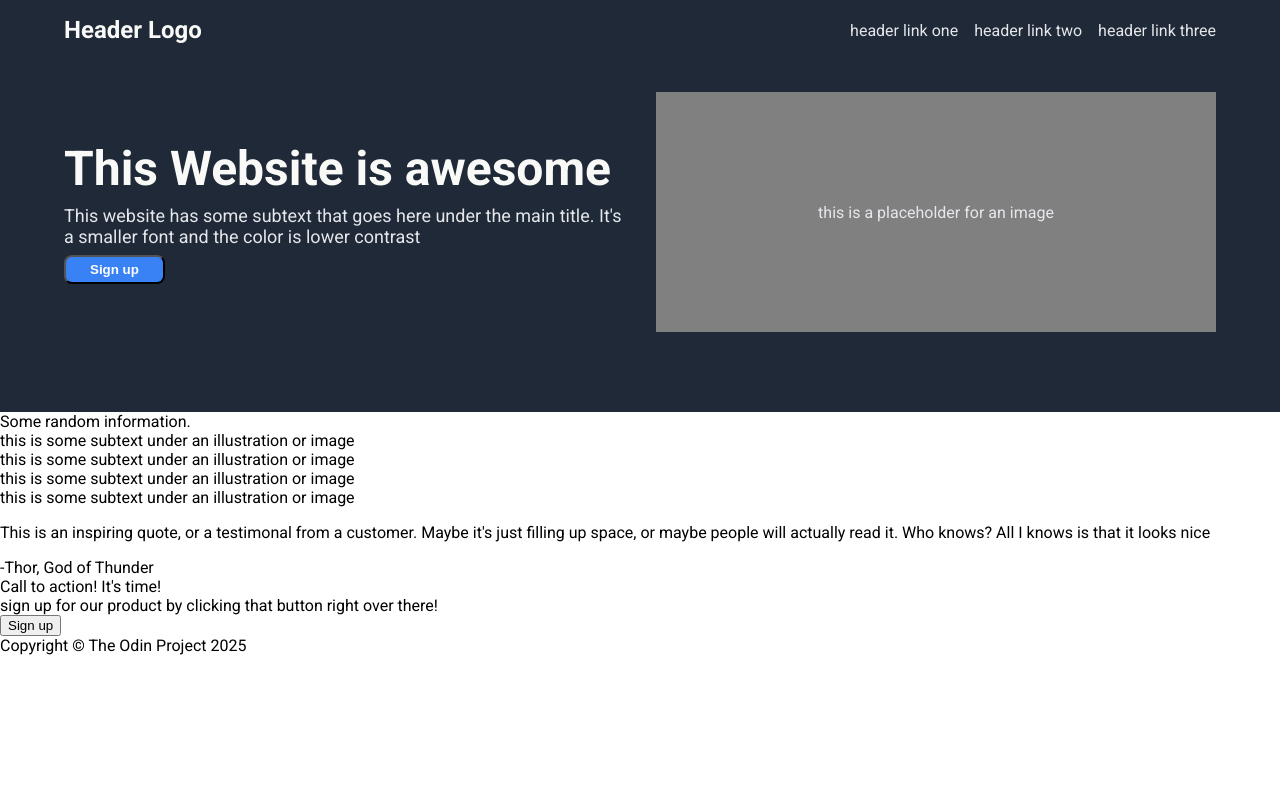
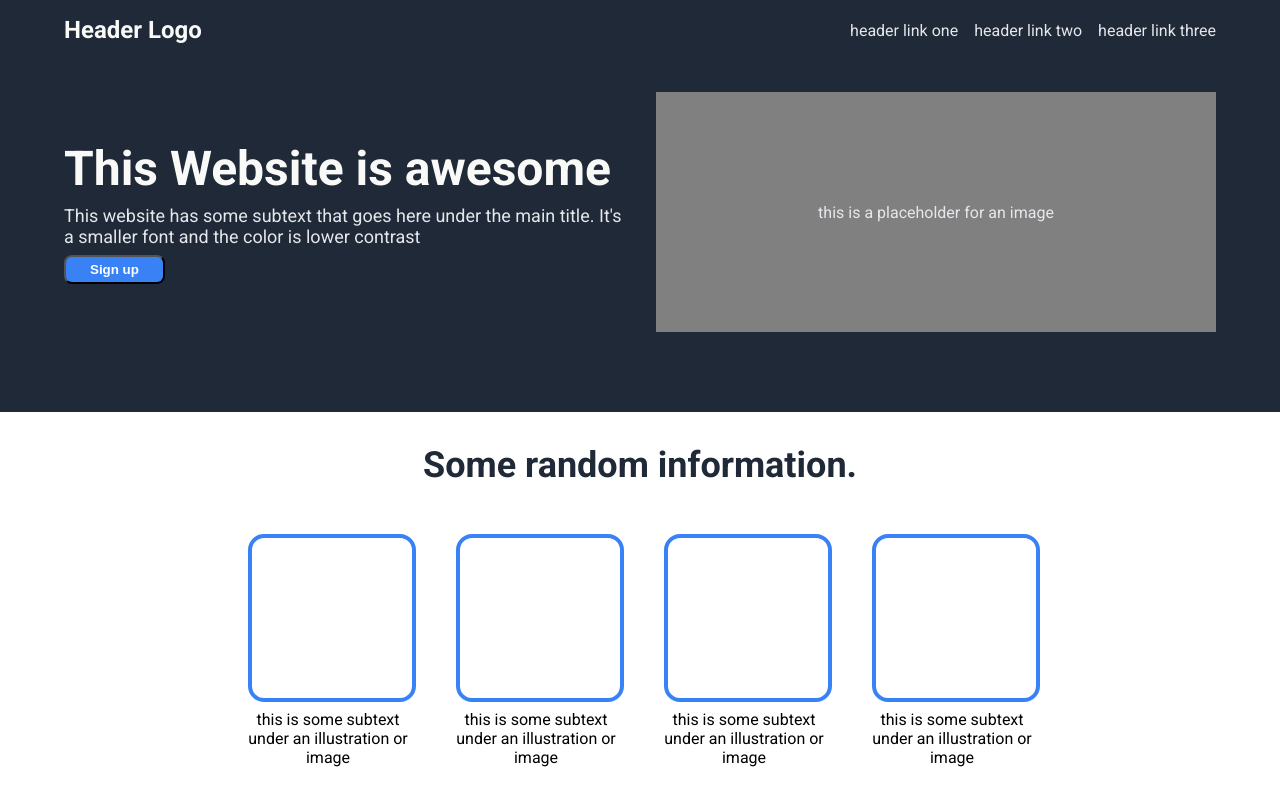
Before and after one commit to laym00n/odin-landing-page, a plain HTML site: page index.html in a window 1280 px wide. Shown: the top 800 px of the page. Drawn offline with Linux system fonts and the light colour scheme.

Commit message:
Complete Section2

```diff
--- a/index.html
+++ b/index.html
@@ -39,10 +39,22 @@
                 Some random information.
             </div>
             <div class="card-container">
-                <div class="card">this is some subtext under an illustration or image</div>
-                <div class="card">this is some subtext under an illustration or image</div>
-                <div class="card">this is some subtext under an illustration or image</div>
-                <div class="card">this is some subtext under an illustration or image</div>
+                <div class="card">
+                    <div class="card-box"></div>
+                    <div class="card-text"><p>this is some subtext under an illustration or image</p></div>
+                </div>
+                <div class="card">
+                    <div class="card-box"></div>
+                    <div class="card-text"><p>this is some subtext under an illustration or image</p></div>
+                </div>
+                <div class="card">
+                    <div class="card-box"></div>
+                    <div class="card-text"><p>this is some subtext under an illustration or image</p></div>
+                </div>
+                <div class="card">
+                    <div class="card-box"></div>
+                    <div class="card-text"><p>this is some subtext under an illustration or image</p></div>
+                </div>
             </div>
         </div>
 
--- a/styles.css
+++ b/styles.css
@@ -84,3 +84,41 @@ a {
     border-radius: 8px;
     font-weight: bold;
 }
+
+.section2 .info {
+    font-size: 36px;
+    text-align: center;
+    font-weight: 900;
+    color: #1F2937;
+    padding: 32px;
+}
+
+.card-container {
+    display: flex;
+    padding: 16px 64px;
+    align-items: center;
+    justify-content: center;
+    gap: 48px;
+    margin-bottom: 64px;
+    flex-wrap: wrapP;
+}
+
+.card {
+    display: flex;
+    flex-direction: column;
+    max-width: 160px;
+}
+
+.card-box {
+    width: 160px;
+    height: 160px;
+    border: 4px solid #3882F6;
+    border-radius: 16px;
+    margin-bottom: 8px;
+}
+
+.card-text p {
+    margin: 0;
+    text-align: center;
+    color: black;
+}
```
